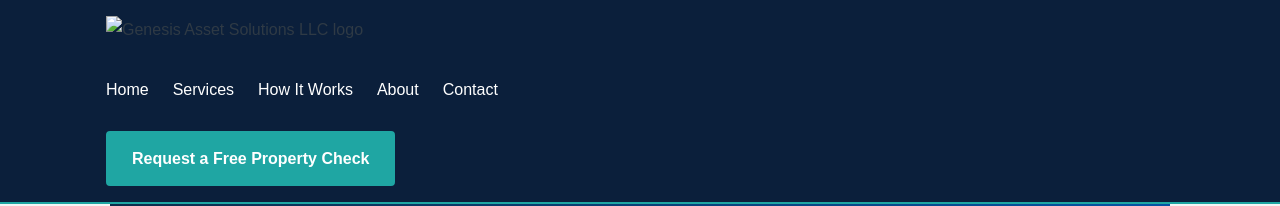
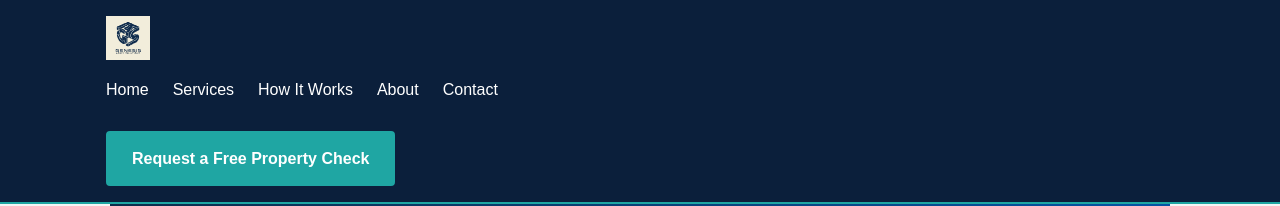
Before and after one commit to ljonezd-beep/genesisassetsolutions-site, a Jekyll site: the page built from index.html, in a window 1280 px wide. Shown: the top 206 px of the page. Built offline with Jekyll 4.4.1, drawn with Linux system fonts in a browser that asks for light colours.

Commit message:
Fix logo alt attribute

```diff
--- a/_includes/header.html
+++ b/_includes/header.html
@@ -1,17 +1,21 @@
 <header class="site-header">
   <nav class="main-nav" aria-label="Primary navigation">
-    <a class="logo-wrap" href="{{ "/" | relative_url }}">
-      <img class="logo" src="{{ "/assets/img/Genesis_Logo_Master.svg" | relative_url }}" alt="{{ site.title }} logo">
+
+    <a class="logo-wrap" href="{{ '/' | relative_url }}">
+      <img class="logo"
+           src="{{ '/assets/img/Genesis_Logo_Master.svg' | relative_url }}"
+           alt="{{ site.title }}">
     </a>
 
     <ul class="nav-links">
-      <li><a href="{{ "/" | relative_url }}">Home</a></li>
-      <li><a href="{{ "/services.html" | relative_url }}">Services</a></li>
-      <li><a href="{{ "/how-it-works.html" | relative_url }}">How It Works</a></li>
-      <li><a href="{{ "/about.html" | relative_url }}">About</a></li>
-      <li><a href="{{ "/contact.html" | relative_url }}">Contact</a></li>
+      <li><a href="{{ '/' | relative_url }}">Home</a></li>
+      <li><a href="{{ '/services.html' | relative_url }}">Services</a></li>
+      <li><a href="{{ '/how-it-works.html' | relative_url }}">How It Works</a></li>
+      <li><a href="{{ '/about.html' | relative_url }}">About</a></li>
+      <li><a href="{{ '/contact.html' | relative_url }}">Contact</a></li>
     </ul>
 
-    <a class="btn" href="{{ "/contact.html" | relative_url }}">{{ site.cta_text }}</a>
+    <a class="btn" href="{{ '/contact.html' | relative_url }}">{{ site.cta_text }}</a>
+
   </nav>
 </header>
```
Also changed, not shown: assets/img/Genesis_Logo_Master.svg (added).
